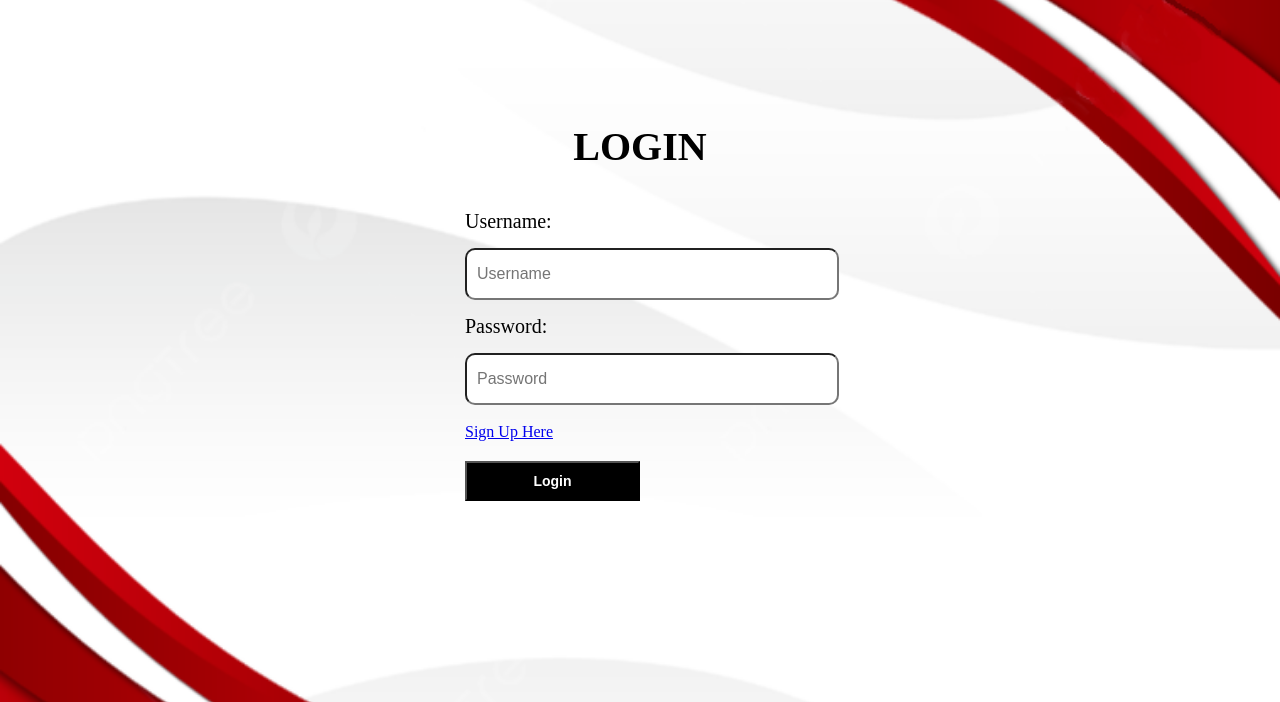
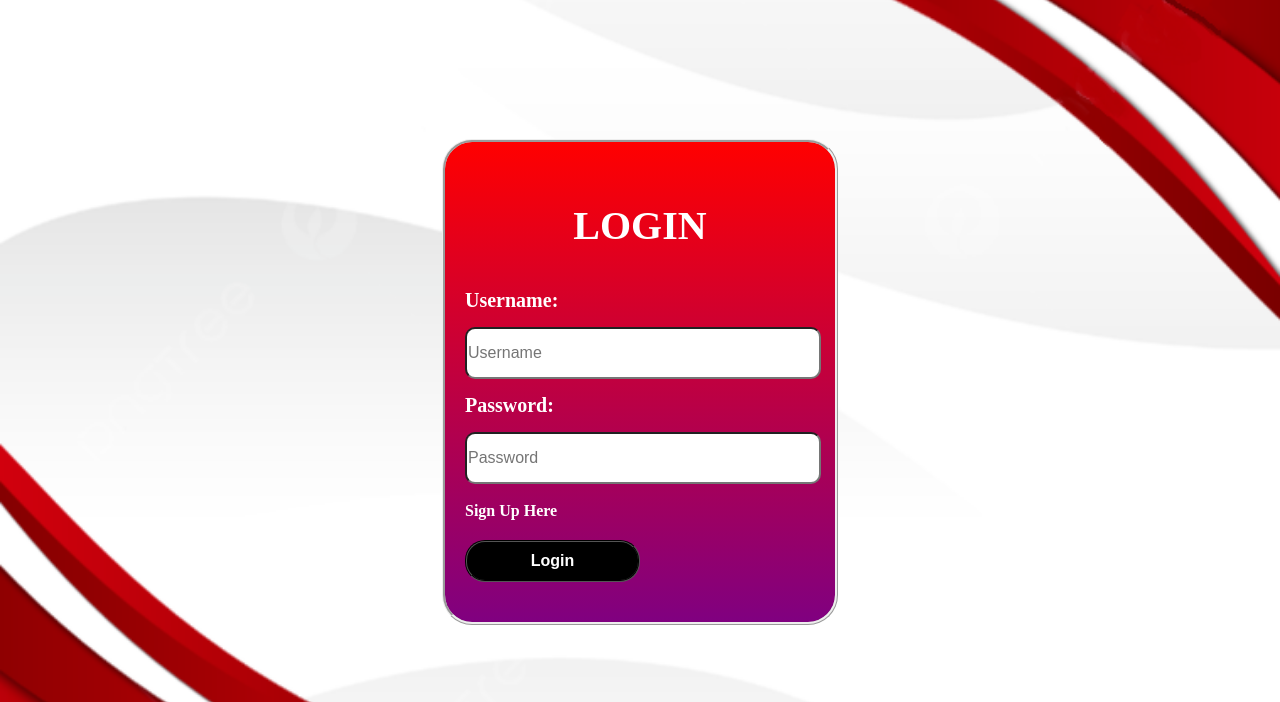
Before and after one commit to daryllim22/Group-3-5010CEM-Enterprise-Project, a PHP site: page /login.php in a window 1280 px wide. Shown: the part 98-800 px from the top of the page. Run offline with PHP 8.4, Linux system fonts and the light colour scheme.

Commit message:
Add files via upload

```diff
--- a/login.php
+++ b/login.php
@@ -21,7 +21,7 @@ if ($result && mysqli_num_rows($result)>0){
 
 	if(password_verify($pw,$user_data['pw'])){
 
-		header("Location: main.php");
+		header("Location: test.html");
 		die;
 	}
 	}
@@ -50,16 +50,17 @@ echo "Please make sure to fill in everything.";
 <nav>
 		<img src ="images/logo.png" width="190" height="90">
 	<ul>
-		<li><a href="main.php"><img src ="images/home.png" width="150" height="50"></a></li>
+		<li><a href="index.php"><img src ="images/home.png" width="150" height="50"></a></li>
 		<li><a href="product.html"><img src ="images/p.png" width="150" height="50"></a></li>
 		<li><a href="feedback.html"><img src ="images/fb.png" width="150" height="50"></a></li>
 		<li><a href="au.html"><img src ="images/au.png" width="150" height="50"></a></li>
 	</ul>
 </nav>
 
+
 <div class="layout">
 <h1>Login</h1>
-	<form action="#" method="post">
+	<form action="#" method="post" >
 		<p>Username:</p>
 		<input type="text" name="name" placeholder="Username">
 		<p>Password:</p>
@@ -70,7 +71,7 @@ echo "Please make sure to fill in everything.";
 		<button type="submit">Login</button>
 	</form>
 </div>
-
+</div>
 
 </body>
 </html>
--- a/style.css
+++ b/style.css
@@ -31,32 +31,38 @@ margin: 0 10px;
 
 }
 
-
 .layout {
 width: 350px;
-top: 50%;
+top: 60%;
 left: 50%;
 transform: translate(-50%, -50%);
 position: absolute;
 color: #000;
+padding: 20px;
+background-image: linear-gradient(red, purple);
+border-radius: 30px;
+border-style: ridge;
 }
 
 .layout h1 {
 font-size: 40px;
 text-align: center;
 text-transform: uppercase;
+color: white;
 margin: 40px 0;
 }
 
 .layout p {
 font-size: 20px;
+font-weight:bold;
+color: white;
 margin: 15px 0;
 }
 
 .layout input {
 font-size: 16px;
 width: 100%;
-padding: 15px 10px;
+padding: 15px 1px;
 border: 1;
 outline: none;
 border-radius: 10px;
@@ -65,9 +71,18 @@ border-radius: 10px;
 .layout button {
 background-color: black;
 color: white;
-font-size: 14px;
+font-size: 16px;
 font-weight: bold;
 margin: 20px 0px;
 padding: 10px 15px;
 width: 50%;
+border-radius: 20px;
+border-style: groove;
 }
+
+a:link {
+color: white;
+font-weight: bold;
+background-color: transparent;
+text-decoration: none;
+}
--- a/su.php
+++ b/su.php
@@ -42,7 +42,7 @@ echo "Please fill up all details to register.";
 <nav>
 		<img src ="images/logo.png" width="190" height="90">
 	<ul>
-		<li><a href="main.php"><img src ="images/home.png" width="150" height="50"></a></li>
+		<li><a href="index.php"><img src ="images/home.png" width="150" height="50"></a></li>
 		<li><a href="product.html"><img src ="images/p.png" width="150" height="50"></a></li>
 		<li><a href="feedback.html"><img src ="images/fb.png" width="150" height="50"></a></li>
 		<li><a href="au.html"><img src ="images/au.png" width="150" height="50"></a></li>
```
Also changed, not shown: admin.html (added, +23 -0 lines), astyle.css (added, +42 -0 lines).
